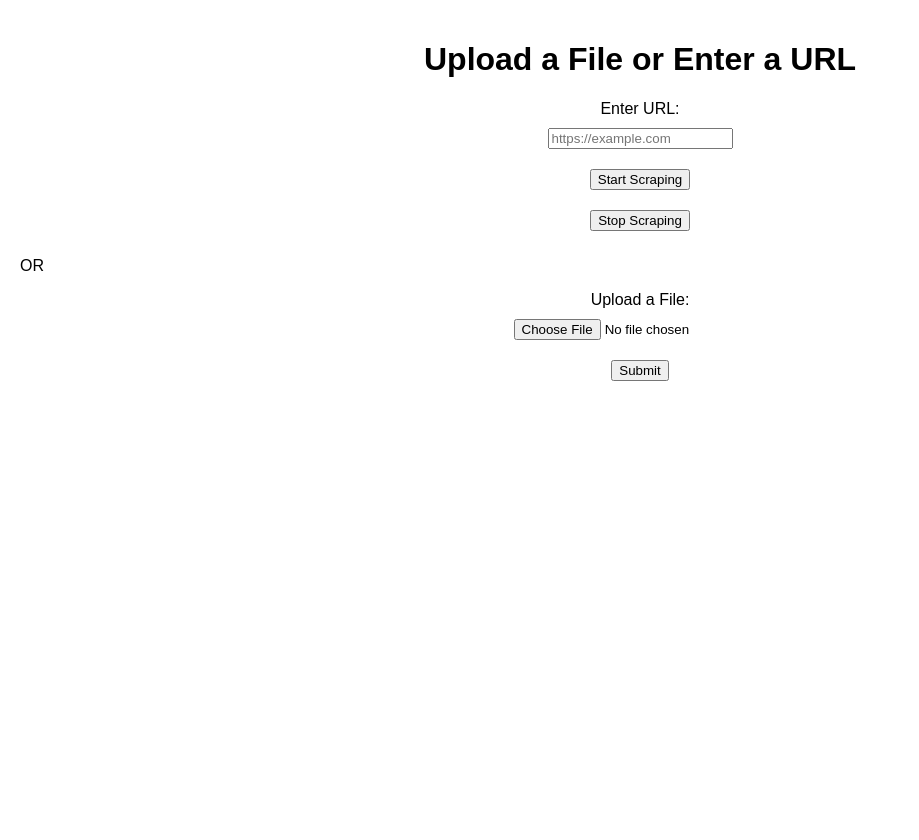
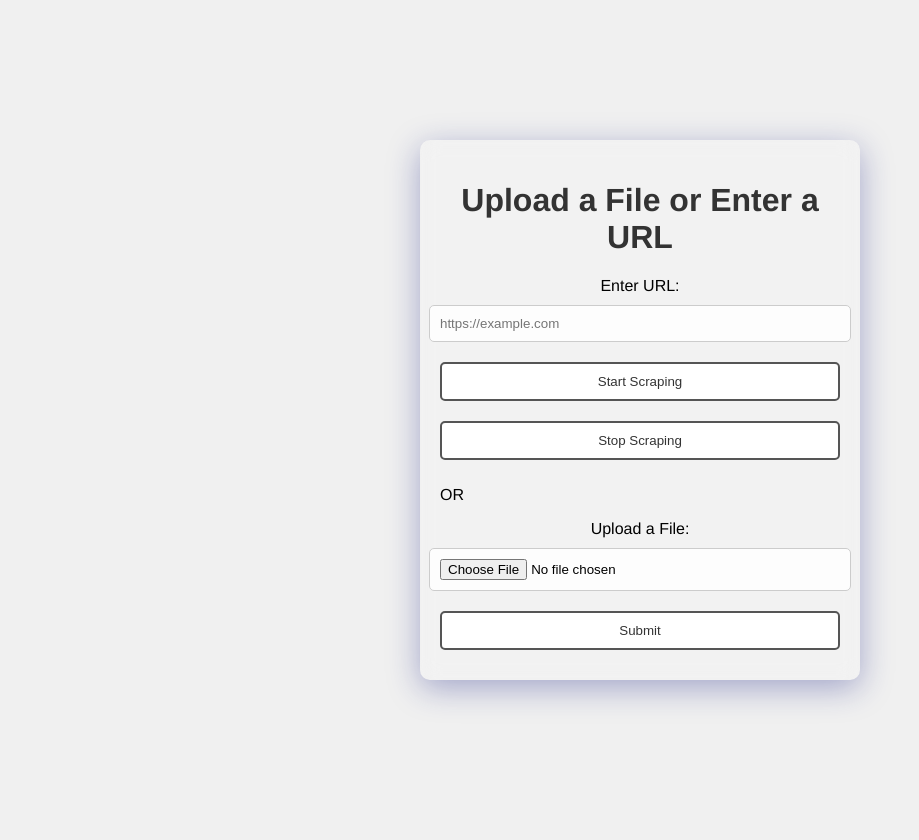
Before and after one commit to Kartik-Katkar/Multifaceted-Impact-of-Mergers-and-Acquisitions-on-Stock-Price-Fluctuations, a Flask app: page / in a window 1280 px wide. Shown: the whole page, without its empty margins (0-919 px from the left). Before the commit the page ends 381 px from the top, so only its background shows below. Run offline with Flask 3, Linux system fonts and the light colour scheme.

Commit message:
Updated the UI. Button and effects changed.

```diff
--- a/Data Acquisition module/static/styles.css
+++ b/Data Acquisition module/static/styles.css
@@ -1,19 +1,63 @@
 body {
-    font-family: Arial, sans-serif;
+    font-family: "San Francisco", "Helvetica Neue", Arial, sans-serif; /* Setting Apple font or fallback */
     margin: 0;
     padding: 20px;
+    background-color: #f0f0f0; /* Set a light background */
+    display: flex;
+    justify-content: center; /* Center align content horizontally */
+    align-items: center; /* Center align content vertically */
+    height: 100vh; /* Ensure full viewport height */
 }
 
 h1 {
     text-align: center;
+    color: #333; /* Dark text color */
+}
+
+.glassmorphism {
+    background-color: rgba(255, 255, 255, 0.15);
+    backdrop-filter: blur(10px);
+    border-radius: 10px;
+    padding: 20px;
+    margin-bottom: 20px;
+    box-shadow: 0 8px 32px 0 rgba(31, 38, 135, 0.37);
+    width: 100%; /* Ensure card fills its container */
+    max-width: 400px; /* Limit card width for readability */
 }
 
 form {
     display: flex;
     flex-direction: column;
     align-items: center;
+    width: 100%; /* Ensure forms fill the card */
 }
 
-input, button {
+.input-field {
+    width: 100%;
+    padding: 10px;
     margin: 10px 0;
+    border: 1px solid #ccc; /* Light border */
+    border-radius: 5px;
+    background-color: rgba(255, 255, 255, 0.8); /* Semi-transparent white */
 }
+
+.button {
+    width: 100%;
+    padding: 10px;
+    margin: 10px 0;
+    border: none;
+    border-radius: 5px;
+    cursor: pointer;
+    transition: background-color 0.3s, color 0.3s; /* Smooth transition */
+}
+
+.button5 {
+    background-color: white;
+    color: #333; /* Dark text color */
+    border: 2px solid #555555;
+}
+
+.button5:hover {
+    background-color: #555555;
+    color: white;
+}
--- a/Data Acquisition module/templates/upload.html
+++ b/Data Acquisition module/templates/upload.html
@@ -3,8 +3,10 @@
 <head>
     <meta charset="UTF-8">
     <meta name="viewport" content="width=device-width, initial-scale=1.0">
-    <title>File Upload or URL Entry</title>
+    <title>Data Acquisition</title>
+    <link rel="icon" href="{{ url_for('static', filename='logo.png') }}" type="image/png">
     <link rel="stylesheet" href="{{ url_for('static', filename='styles.css') }}">
+
     <script>
         function submitForm() {
             document.getElementById('submit-button').disabled = true;
@@ -20,6 +22,7 @@
     </script>
 </head>
 <body>
+    <div class="glassmorphism">
         <h1>Upload a File or Enter a URL</h1>
 
         <!-- Display flash messages -->
@@ -36,12 +39,12 @@
         <!-- Form for URL entry -->
         <form id="upload-form" action="/upload" method="post" enctype="multipart/form-data">
             <label for="url">Enter URL:</label>
-        <input type="text" id="url" name="url" placeholder="https://example.com">
-        <button type="button" onclick="submitForm()" id="submit-button">Start Scraping</button>
+            <input type="text" id="url" name="url" placeholder="https://example.com" class="input-field">
+            <button type="button" onclick="submitForm()" id="submit-button" class="button button5">Start Scraping</button>
         </form>
 
         <form id="stop-scraping-form" action="/stop_scraping" method="post">
-        <button type="button" onclick="stopScraping()" id="stop-button">Stop Scraping</button>
+            <button type="button" onclick="stopScraping()" id="stop-button" class="button button5">Stop Scraping</button>
         </form>
 
         <p>OR</p>
@@ -49,8 +52,9 @@
         <!-- Form for file upload -->
         <form id="file-upload-form" action="/upload" method="post" enctype="multipart/form-data">
             <label for="file">Upload a File:</label>
-        <input type="file" id="file" name="file" accept=".pdf,.csv,.mp4,.html,.jpg,.jpeg,.png,.bmp,.gif">
-        <button type="submit">Submit</button>
+            <input type="file" id="file" name="file" accept=".pdf,.csv,.mp4,.html,.jpg,.jpeg,.png,.bmp,.gif" class="input-field">
+            <button type="submit" class="button button5">Submit</button>
         </form>
+    </div>
 </body>
 </html>
```
Also changed, not shown: Data Acquisition module/static/logo.png (added). Lines whose indentation alone changed are shown as unchanged.
